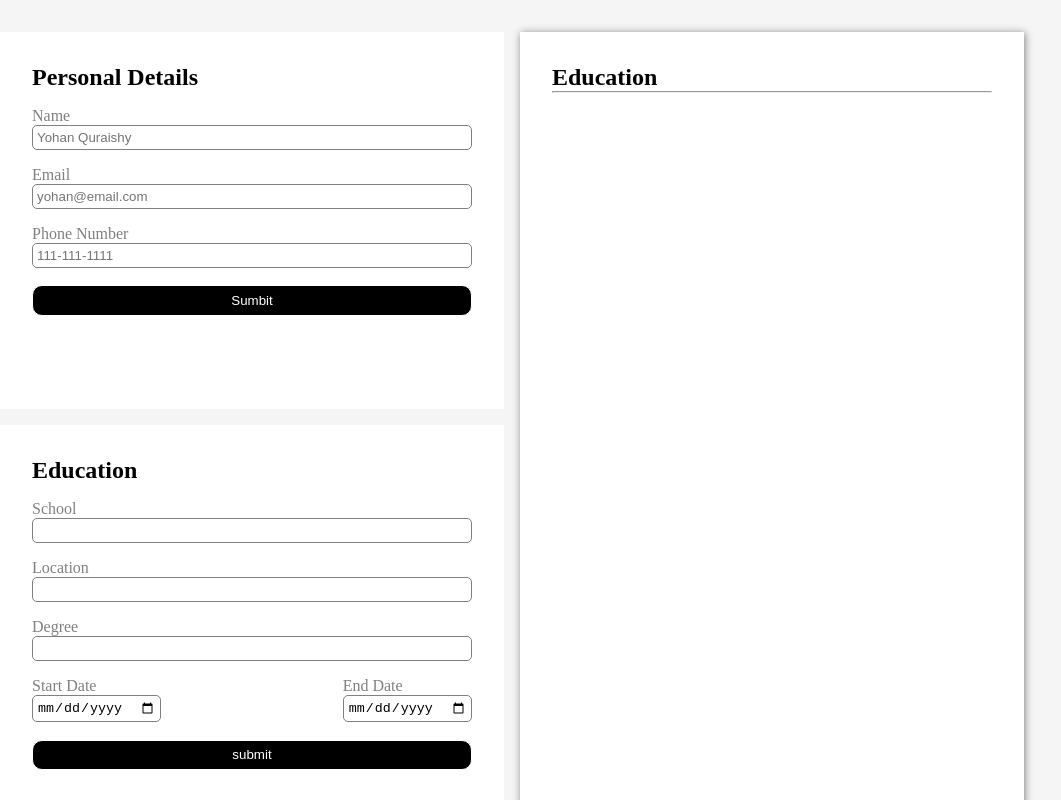
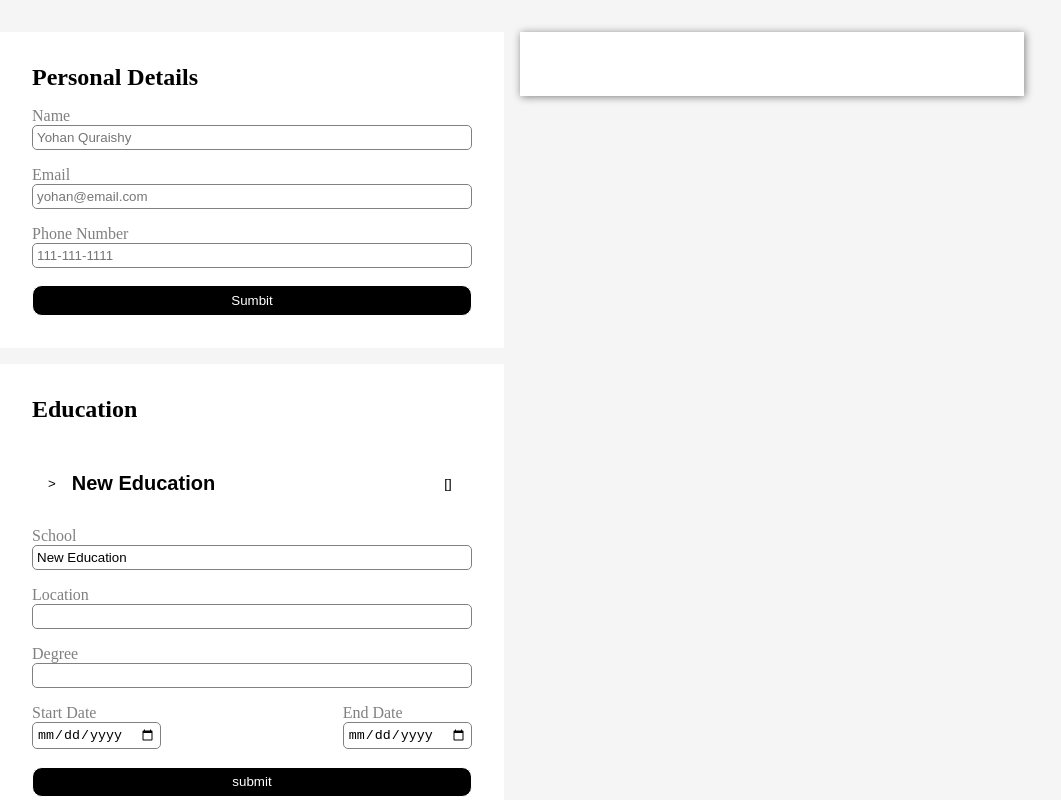
Before and after one commit to Yohan-Abraham/cv-application, a React (Vite) app: page / in a window 1280 px wide. Shown: the top 800 px of the page, without its empty margins (128-1189 px from the left). Built offline with nearby package versions, Linux system fonts and the light colour scheme.

Commit message:
fix: restrecture education storage and layout

```diff
--- a/src/App.css
+++ b/src/App.css
@@ -1,8 +1,9 @@
 .app {
   display: grid;
   grid-template-columns: 1fr 1fr;
-  grid-template-rows: 1fr 1fr 1fr;
+  grid-template-rows: auto auto 1fr;
   gap: 1em;
+  align-items: start;
 }
 
 .app section {
--- a/src/App.jsx
+++ b/src/App.jsx
@@ -11,14 +11,6 @@ function App() {
     phone: '',
   });
 
-  const [userEducation, setUserEducation] = useState({
-    school: '',
-    location: '',
-    degree: '',
-    startDate: '',
-    endDate: '',
-  });
-
   function handleChange(e) {
     setUserInfo({
       ...userInfo,
@@ -26,21 +18,11 @@ function App() {
     });
   }
 
-  function handleEducation(e) {
-    setUserEducation({
-      ...userEducation,
-      [e.target.name]: e.target.value,
-    });
-  }
-
   return (
     <div className="app">
       <PersonalInfo personalInfo={userInfo} handleChange={handleChange} />
-      <Education
-        educationInfo={userEducation}
-        handleEducation={handleEducation}
-      />
-      <Preview personalInfo={userInfo} education={userEducation} />
+      <Education />
+      <Preview personalInfo={userInfo} />
     </div>
   );
 }
--- a/src/components/education.jsx
+++ b/src/components/education.jsx
@@ -1,39 +1,97 @@
 import '../styles/education.css';
-import { useState } from 'react';
+import { Fragment, useState } from 'react';
 
-export default function Education({ educationInfo, handleEducation }) {
-  const [isEditable, setIsEditable] = useState(true);
+export default function Education() {
+  const defaultEducation = {
+    id: crypto.randomUUID(),
+    school: 'New Education',
+    location: '',
+    degree: '',
+    startDate: '',
+    endDate: '',
+    isActive: true,
+  };
 
-  function handleEditable(e) {
-    e.preventDefault();
-    setIsEditable(!isEditable);
+  const [educationInfo, setEducationInfo] = useState([defaultEducation]);
+
+  function handleEducation(e, id) {
+    setEducationInfo((prevEducation) =>
+      prevEducation.map((education) => {
+        if (education.id === id) {
+          return { ...education, [e.target.name]: e.target.value };
+        } else {
+          return education;
+        }
+      }),
+    );
   }
 
-  if (isEditable) {
+  function handleExpansion(id) {
+    setEducationInfo((prevEducation) =>
+      prevEducation.map((education) =>
+        education.id === id
+          ? { ...education, isActive: !education.isActive }
+          : education,
+      ),
+    );
+  }
+
+  function handleDeleteEducation(id) {
+    setEducationInfo((prevEducation) =>
+      prevEducation.filter((education) => education.id !== id),
+    );
+  }
+
+  function handleNewEducation() {
+    setEducationInfo((prevEducation) => [
+      ...prevEducation,
+      { ...defaultEducation, id: crypto.randomUUID() },
+    ]);
+  }
+
   return (
     <section className="education">
       <h2>Education</h2>
+      {educationInfo.map((education) => {
+        if (education.isActive) {
+          return (
+            <Fragment key={education.id}>
+              <div className="education-container">
+                <button
+                  className="education-button"
+                  onClick={() => handleExpansion(education.id)}
+                >
+                  <div> {'>'} </div>
+                  <h2>{education.school}</h2>
+                </button>
+                <button
+                  className="delete-button"
+                  onClick={() => handleDeleteEducation(education.id)}
+                >
+                  []
+                </button>
+              </div>
               <form>
                 <label>School</label>
                 <input
                   type="text"
                   name="school"
-            value={educationInfo.school}
-            onChange={handleEducation}
+                  value={education.school}
+                  onChange={(e) => handleEducation(e, education.id)}
                 />
                 <label>Location</label>
                 <input
                   type="text"
                   name="location"
-            value={educationInfo.location}
-            onChange={handleEducation}
+                  value={education.location}
+                  onChange={(e) => handleEducation(e, education.id)}
                 />
                 <label>Degree</label>
                 <input
                   type="text"
                   name="degree"
-            value={educationInfo.degree}
-            onChange={handleEducation}
+                  value={education.degree}
+                  onChange={(e) => handleEducation(e, education.id)}
                 />
                 <div className="date-container">
                   <div className="education-date">
@@ -41,8 +99,8 @@ export default function Education({ educationInfo, handleEducation }) {
                     <input
                       type="date"
                       name="startDate"
-                value={educationInfo.startDate}
-                onChange={handleEducation}
+                      value={education.startDate}
+                      onChange={(e) => handleEducation(e, education.id)}
                     />
                   </div>
                   <div className="education-date">
@@ -50,28 +108,40 @@ export default function Education({ educationInfo, handleEducation }) {
                     <input
                       type="date"
                       name="endDate"
-                value={educationInfo.endDate}
-                onChange={handleEducation}
+                      value={education.endDate}
+                      onChange={(e) => handleEducation(e, education.id)}
                     />
                   </div>
                 </div>
-          <button type="submit" onClick={handleEditable}>
-            submit
-          </button>
+                <button type="submit">submit</button>
               </form>
-      </section>
+            </Fragment>
           );
         } else {
           return (
-      <section className="education">
-        <h2>Education</h2>
-        <h2>School: {educationInfo.school}</h2>
-        <h2>Location: {educationInfo.location}</h2>
-        <h2>Degree: {educationInfo.degree}</h2>
-        <h2>Start Date: {educationInfo.startDate}</h2>
-        <h2>End Date: {educationInfo.endDate}</h2>
-        <button onClick={handleEditable}>Edit</button>
+            <Fragment key={education.id}>
+              <div className="education-container">
+                <button
+                  className="education-button"
+                  onClick={() => handleExpansion(education.id)}
+                >
+                  <div> {'>'} </div>
+                  <h2>{education.school}</h2>
+                </button>
+                <button
+                  className="delete-button"
+                  onClick={() => handleDeleteEducation(education.id)}
+                >
+                  []
+                </button>
+              </div>
+            </Fragment>
+          );
+        }
+      })}
+      <button className="add-education" onClick={handleNewEducation}>
+        Add Education
+      </button>
     </section>
   );
 }
-}
--- a/src/components/preview.jsx
+++ b/src/components/preview.jsx
@@ -1,6 +1,6 @@
 import '../styles/preview.css';
 
-export default function Preview({ personalInfo, education }) {
+export default function Preview({ personalInfo }) {
   return (
     <section className="preview">
       <div className="personal-details">
@@ -12,7 +12,7 @@ export default function Preview({ personalInfo, education }) {
         </div>
       </div>
 
-      <div className="education">
+      {/* <div className="education">
         <h2>Education</h2>
         <hr />
         <div className="education-container">
@@ -33,7 +33,7 @@ export default function Preview({ personalInfo, education }) {
             </i>
           </div>
         </div>
-      </div>
+      </div> */}
     </section>
   );
 }
--- a/src/styles/education.css
+++ b/src/styles/education.css
@@ -8,3 +8,47 @@
   display: flex;
   flex-direction: column;
 }
+
+.education-button {
+  display: flex;
+  align-items: center;
+  gap: 1rem;
+  padding: 1rem;
+  background: transparent;
+  border: none;
+  width: 100%;
+  text-align: left;
+}
+
+.education-container {
+  display: grid;
+  grid-template-columns: 1fr 72px;
+  align-items: center;
+  gap: 0.5rem;
+}
+
+.education-container button {
+  background-color: transparent;
+  color: black;
+  border: none;
+}
+
+.education-button:hover {
+  background-color: lightgrey;
+}
+
+.delete-button:hover {
+  color: red;
+}
+
+.education-container .delete-button {
+  justify-self: end;
+  width: 48px;
+  height: 36px;
+  display: inline-flex;
+  align-items: center;
+  justify-content: center;
+  border: 1px solid transparent;
+  background: transparent;
+  cursor: pointer;
+}
```
Lines whose indentation alone changed are shown as unchanged.
